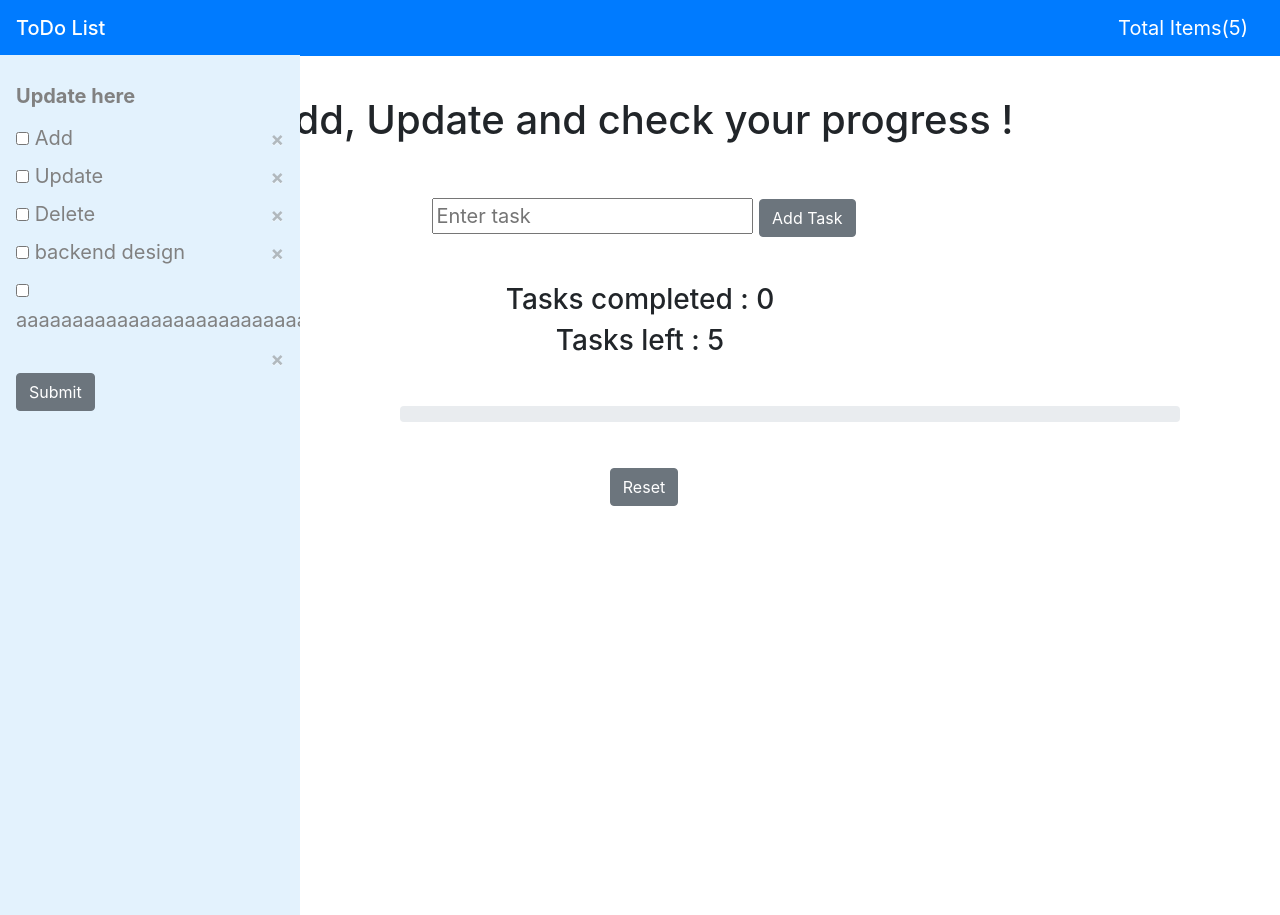
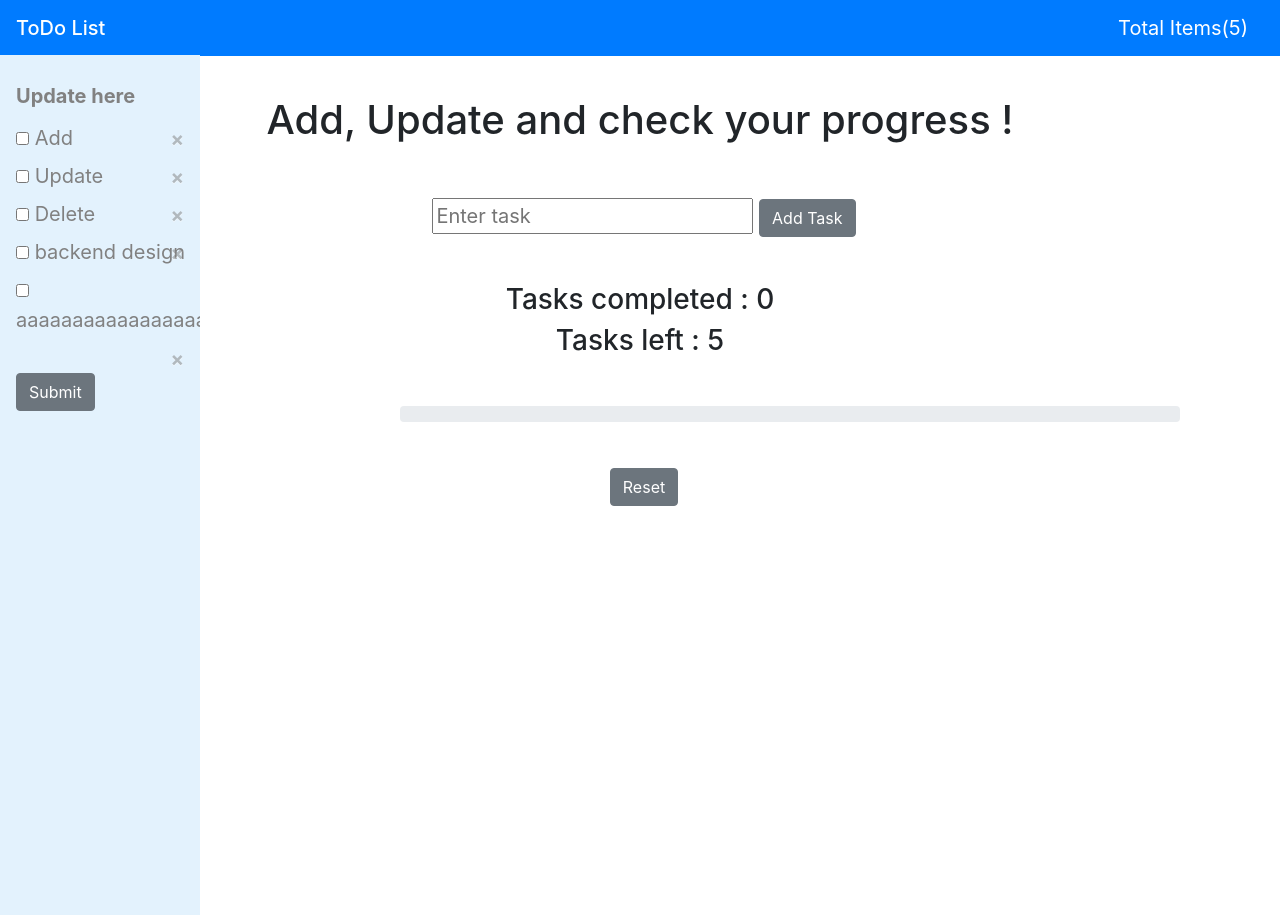
Before and after one commit to varkha-yadav-7/todo, a Django app: page /home/ in a window 1280 px wide. Run offline with Django 3.2, Linux system fonts and the light colour scheme; data comes from the database, SQL or seed files in the repository; both versions use the stored data as it was after the commit; some libraries are stand-ins or nearby versions.

Commit message:
some changes in css

```diff
--- a/home/static/home/todo.css
+++ b/home/static/home/todo.css
@@ -1,7 +1,7 @@
 .sidenav {
     margin-top: 55px;
     height: 100%;
-    width: 300px;
+    width: 200px;
     position: fixed;
     z-index: 1;
     top: 0;
@@ -17,10 +17,7 @@
     color: #818181;
     display: block;
   }
-.sidenav a:hover {
-    color: #f1f1f1;
-  }
+
   @media screen and (max-height: 450px) {
     .sidenav {padding-top: 15px;}
-    .sidenav a {font-size: 18px;}
   }
--- a/home/templates/home.html
+++ b/home/templates/home.html
@@ -1,7 +1,8 @@
 <!DOCTYPE html>
 <html>
     <head>
-        <meta charset="UTF-8">
+        <meta charset="UTF-8" content="width=device-width, initial-scale=1.0">
+        <meta name="viewport" content="width=1024">
         <title>MY TODO LIST</title>
         <link rel="stylesheet" href="https://stackpath.bootstrapcdn.com/bootstrap/4.4.1/css/bootstrap.min.css" integrity="sha384-Vkoo8x4CGsO3+Hhxv8T/Q5PaXtkKtu6ug5TOeNV6gBiFeWPGFN9MuhOf23Q9Ifjh" crossorigin="anonymous">
         {% load static %}
@@ -32,7 +33,7 @@
             <span class="navbar-brand mb-0 h1">ToDo List</span>
             <span class="navbar-brand my-6">Total Items({{ total }})</span>
         </nav>
-          <div class="sidenav">
+          <div class="sidenav" style="width: 200px;">
             <span style="font-weight: bold;">Update here</span>
             <form action="updating/" method="POST">{% csrf_token %}
                   {% for i in task %}
```
Also changed, not shown: db.sqlite3.
